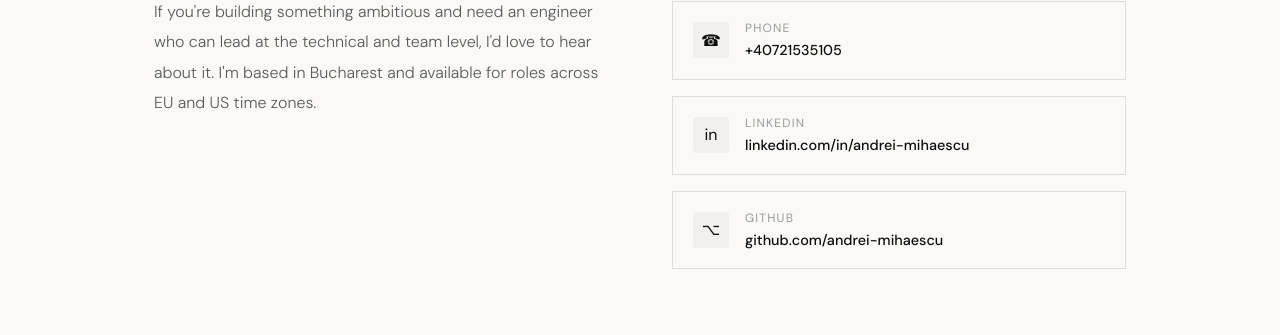
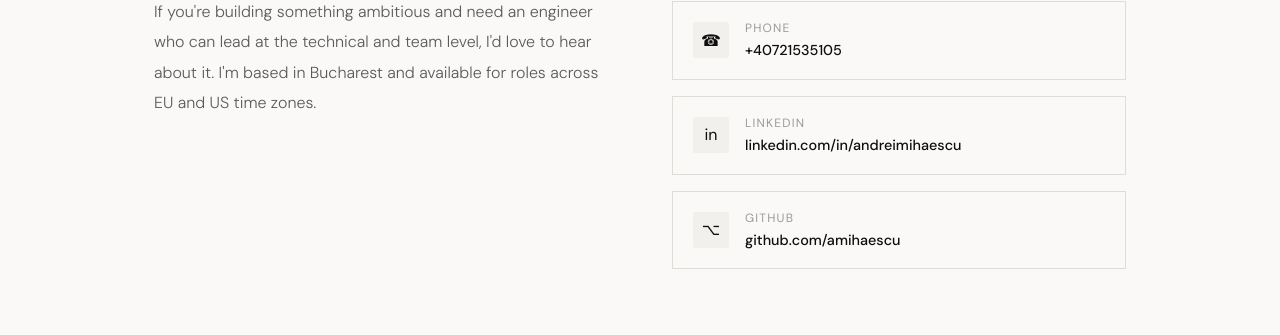
Before and after one commit to amihaescu/amihaescu.github.io, a Jekyll site: the page built from index.html, in a window 1280 px wide and 900 px high, scrolled down 4468 px. Shown: the part 483-818 px from the top of the window. Built offline with Jekyll 4.4.1, drawn with Linux system fonts in a browser that asks for light colours.

Commit message:
fixing contact info

```diff
--- a/_config.yml
+++ b/_config.yml
@@ -1,6 +1,6 @@
 title: Andrei Mihaescu
 description: Staff Software Engineer — full-stack, distributed systems, cloud-native
-url: "https://yourusername.github.io"
+url: "https://amihaescu.github.io"
 baseurl: ""
 
 author:
@@ -8,8 +8,8 @@ author:
   email: andrei.mihaescu91@gmail.com
   phone: "+40721535105"
   location: Bucharest, Romania
-  linkedin: andrei-mihaescu
-  github: andrei-mihaescu
+  linkedin: andreimihaescu
+  github: amihaescu
 
 # Build
 markdown: kramdown
```
